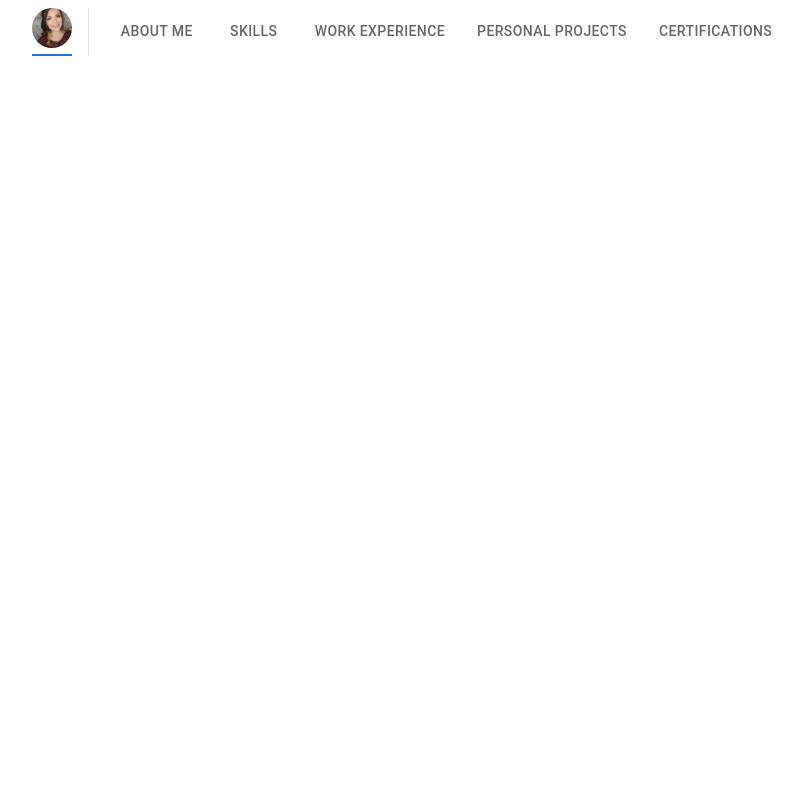
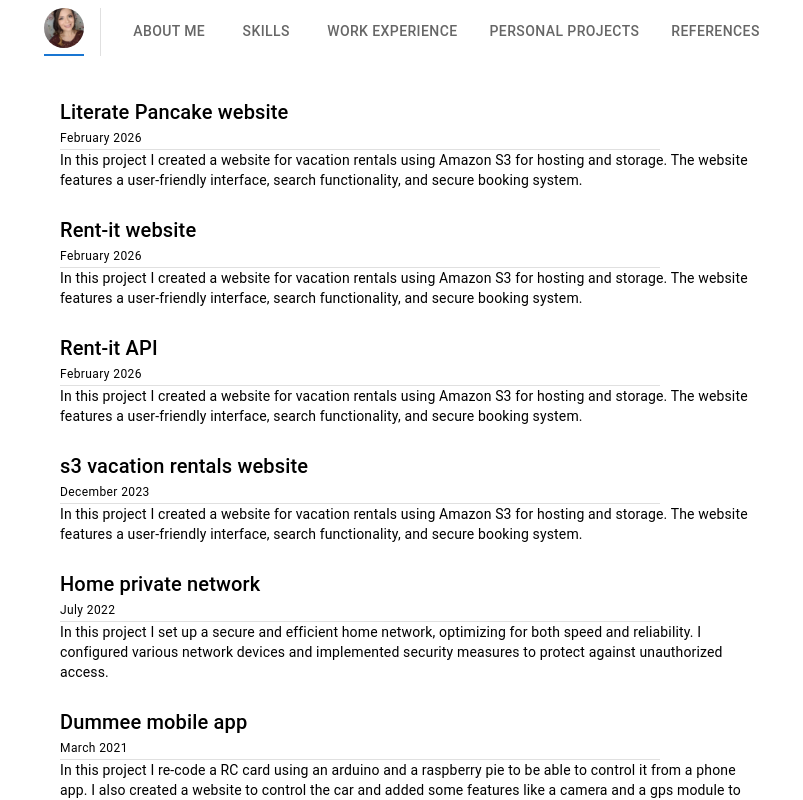
Before and after one commit to marialgoldsmith001/literate-pancake, a React (Vite) app: page /personalprojects in a window 1280 px wide. Shown: the top 800 px of the page, without its empty margins (230-1033 px from the left). Built offline with nearby package versions, Linux system fonts and the light colour scheme.

Commit message:
cleaning some things and making sure we got all the templates correct

```diff
--- a/public/aboutme.json
+++ b/public/aboutme.json
@@ -3,5 +3,5 @@
     "title" : "Senior Software Engineer",
     "email" : "marial.goldsmith@gmail.com",
     "github" : "https://github.com/marialgoldsmith001",
-    "description" : "Hello World! Thank you for coming to my page. Since you are curious about me, I'll tell you a little about myself. I am a builder at heart. I enjoy taking on complex technical challenges and transforming them into structured, automated, and observable systems that others can rely on. I love working at the intersection of engineering and enablement; building tools that remove friction and give teams clarity. My best description? Curious by nature and motivated by impact. When i am not working you might catch me at my older son's football game or my older daughter cheerleading performance. I could also be at a piano concert for my little boy or trying to chase my baby daughter at gymnastics. And if everything fails, I am probably playing Fallout with all of them. Being a mom and a wife is my greatest joy!"
+    "description" : "Hello World! Thank you for coming to my page. Since you are curious about me, I'll tell you a little about myself. I am a builder at heart. I enjoy taking on complex technical challenges and transforming them into structured, automated, and observable systems that others can rely on. I love working at the intersection of engineering and enablement; building tools that remove friction and give teams clarity. My best description? Curious by nature and motivated by impact. When I am not working you might catch me at my older son's football game or my older daughter cheerleading performance. I could also be at a piano concert for my little boy or trying to chase my baby daughter at gymnastics. And if everything fails, I am probably playing Fallout with all of them. Being a mom and a wife is my greatest joy!"
 }
--- a/public/workexperience.json
+++ b/public/workexperience.json
@@ -106,7 +106,7 @@
     {
         "company": "Enterprise Holdings",
         "service-period":"March 2016 - May 2016",
-        "position":"Software Engineer I - Risk Management",
+        "position":"Software Engineer Intern",
         "description": [
             "Worked with 3 other interns to create a website that checks the status of the company's main pages (enterprise.com, alamo.com, and national.com) so that the team could have easier verification during on calls.",
             "Learned software engineering process improvements and best practices.",
--- a/src/App.jsx
+++ b/src/App.jsx
@@ -3,6 +3,8 @@ import Skills from './components/Skills';
 import Navbar from './components/Navbar';
 import AboutMe from './components/AboutMe';
 import WorkExperience from './components/WorkExperience';
+import PersonalProjects from './components/PersonalProjects';
+import References from './components/References';
 import { Container } from '@mui/material';
 
 
@@ -14,6 +16,8 @@ function App() {
         <Route path="/" element={<AboutMe />} />
         <Route path="/skills" element={<Skills />} />
         <Route path="/workexperience" element={<WorkExperience />} />
+        <Route path="/personalprojects" element={<PersonalProjects />} />
+        <Route path="/references" element={<References />} />
       </Routes>
     </Container>
   )
--- a/src/components/Navbar.jsx
+++ b/src/components/Navbar.jsx
@@ -20,8 +20,8 @@ function Navbar() {
         <Tab label="About Me" onClick={() => navigate("/")} />
         <Tab label="Skills" onClick={() => navigate("/skills")} />
         <Tab label="Work Experience" onClick={() => navigate("/workexperience")}/>
-        <Tab label="Personal Projects" />
-        <Tab label="Certifications" />
+        <Tab label="Personal Projects" onClick={() => navigate("/personalprojects")} />
+        <Tab label="References" onClick={() => navigate("/references")} />
       </Tabs>
     </Box>
   );
--- a/src/components/PersonalProjects.jsx
+++ b/src/components/PersonalProjects.jsx
@@ -1,4 +1,4 @@
-import { Box, Grid, Divider, Typography, List } from "@mui/material";
+import { Box, Grid, Divider, Typography } from "@mui/material";
 import React, { useEffect, useState } from "react";
 
 function PersonalProjects() {
@@ -9,16 +9,11 @@ function PersonalProjects() {
     return (
         <Grid size={{ sm: 12, md: 6}} sx={{marginTop: 5, display: 'flex', flexDirection: 'column', alignItems: 'center', justifyContent: 'center'}}>
             {personalProjects.map((project, index) => (
-                <Box key={index} sx={{ mb: 3 }}>
+                <Box key={index} sx={{ mb: 3, maxWidth: 700 }}>
                     <Typography variant="h6">{project.name}</Typography>
-                    <Typography variant="subtitle1">{project.description}</Typography>
-                    <Typography variant="caption">{project["service-period"]}</Typography>
+                    <Typography variant="caption">{project.date}</Typography>
                     <Divider sx={{ width: 600, color: '#0066CC' }} />
-                    {project.description.map((desc, index) => (
-                    <List key={index} sx={{ listStyleType: 'disc', pl: 4, maxWidth: 700 }}>
-                        <Typography variant="body2">- {desc}</Typography>
-                    </List>
-                     ))}
+                    <Typography variant="body2">{project.description}</Typography>
                 </Box>
             ))}
         </Grid>
--- a/src/components/References.jsx
+++ b/src/components/References.jsx
@@ -0,0 +1,10 @@
+function References() {
+    return (
+        <div>
+            <h1>References</h1>
+            <p>Available upon request.</p>
+        </div>
+    );
+}
+
+export default References;
```
